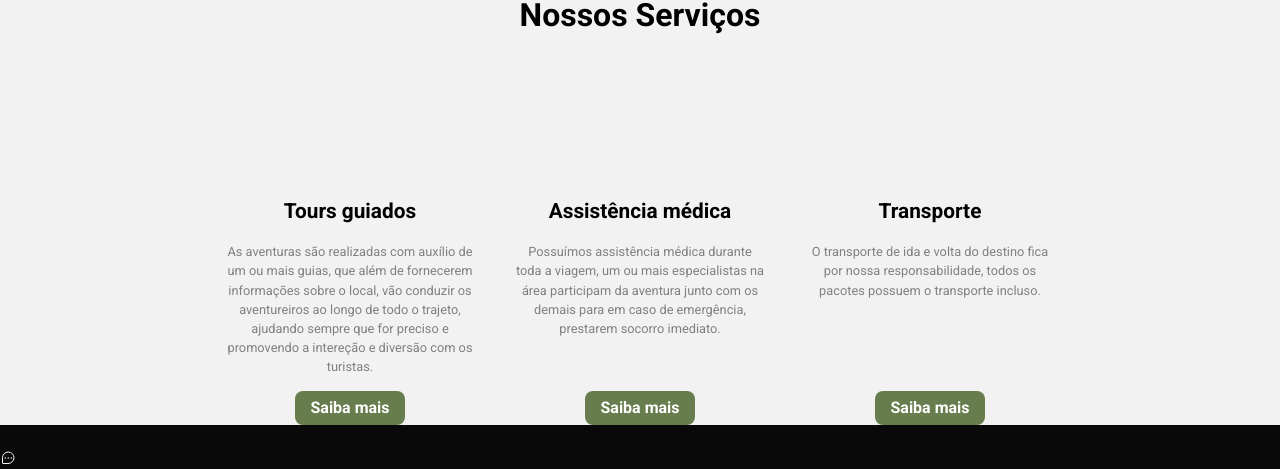
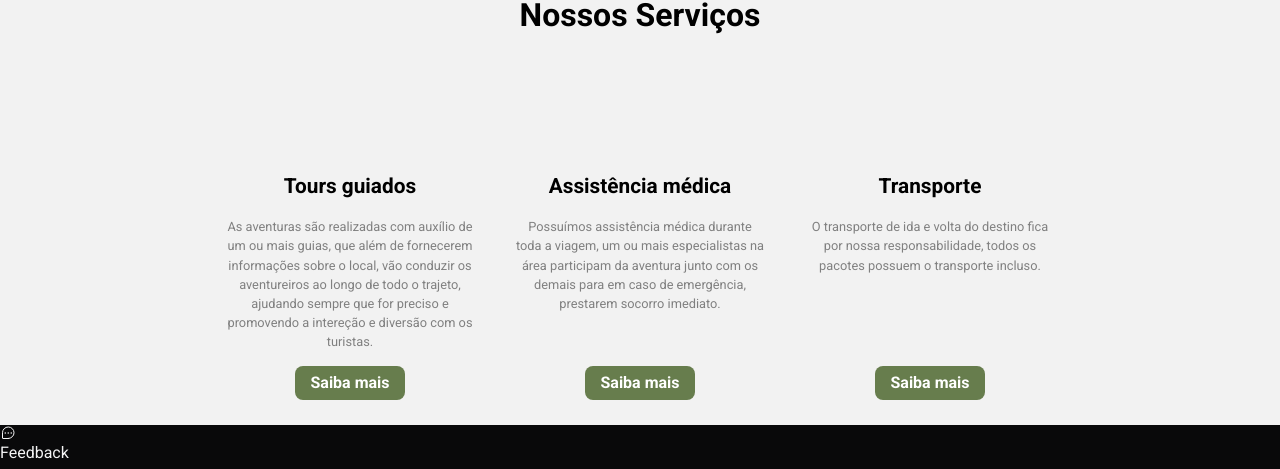
Before and after one commit to ederbiason/travel-website, a React (Vite) app: page / in a window 1280 px wide. Shown: the part 1763-2232 px from the top of the page. Built offline with nearby package versions, Linux system fonts and the light colour scheme; some icons are missing.

Commit message:
some changes

```diff
--- a/src/App.tsx
+++ b/src/App.tsx
@@ -1,7 +1,7 @@
 import { Footer } from "./components/Footer";
 import { Header } from "./components/Header";
 import { MainContent } from "./components/MainContent";
-import { Services } from "./components/Services";
+import { ServiceSection } from "./components/ServiceSection";
 import { Widget } from "./components/Widget";
 
 export function App() {
@@ -11,7 +11,7 @@
 
       <MainContent />
 
-      <Services />
+      <ServiceSection />
 
       <Footer />
 
--- a/src/components/Services/index.tsx
+++ b/src/components/ServiceSection/index.tsx
@@ -4,7 +4,7 @@
 import { FirstAid } from '@styled-icons/foundation';
 import { TravelBus } from '@styled-icons/zondicons';
 
-export function Services() {
+export function ServiceSection() {
     return (
         <C.Container>
             <C.Title>Nossos Serviços</C.Title>
--- a/src/components/Services/styles.ts
+++ b/src/components/ServiceSection/styles.ts
@@ -16,7 +16,8 @@
     display: flex;
     max-width: 950px;
     justify-content: center;
-    margin: 25px auto;
     flex-wrap: wrap;
     align-items: center;
+    padding-bottom: 25px;
+    margin: 0 auto;
 `
```
Also changed, not shown: src/components/ServiceSection/ServiceCard/index.tsx (renamed from src/components/Services/ServiceCard/index.tsx), src/components/ServiceSection/ServiceCard/styles.ts (renamed from src/components/Services/ServiceCard/styles.ts).
